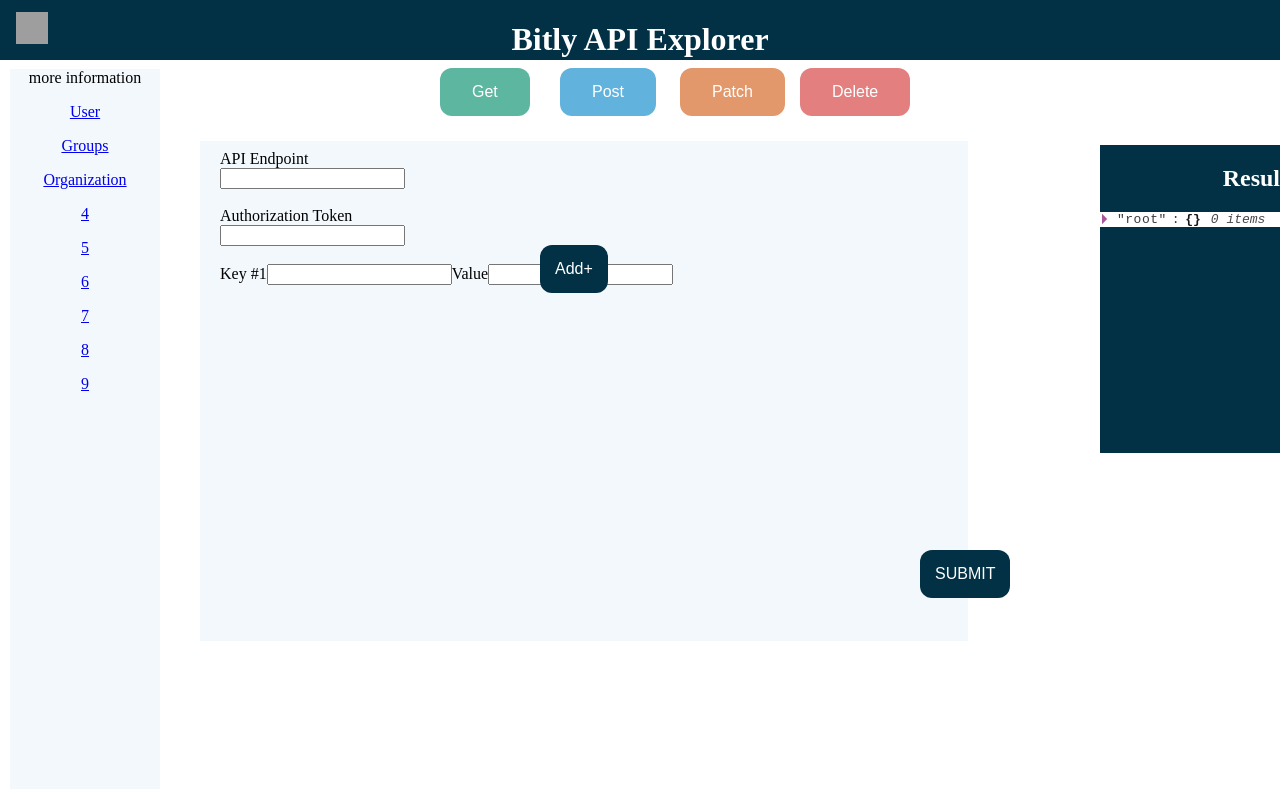
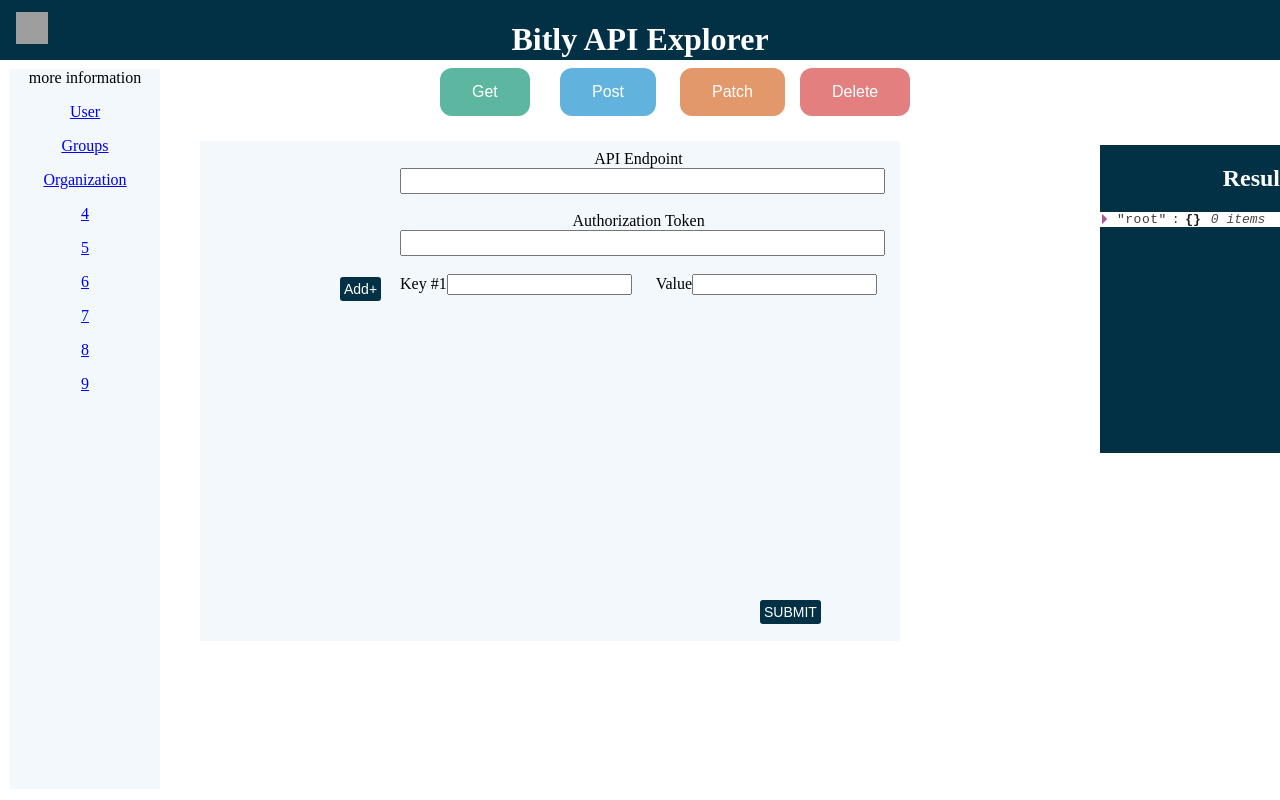
Before and after one commit to bitly/winterns2020, a React app: page / in a window 1280 px wide. Both pictures are taken after a click on the button "Get". Built offline with nearby package versions, Linux system fonts and the light colour scheme; grey boxes are pictures that could not be loaded; the HTML template or start-up script is replaced by a standard one.

Commit message:
changed format of the text boxes and fixed other things

```diff
--- a/src/Form.jsx
+++ b/src/Form.jsx
@@ -82,16 +82,19 @@
     let{authToken, apiEndpoint, params} = this.state
     return (
        <div className="inputForms">
+          <center>
                 <label>API Endpoint</label><br />
-                    <input
+                    <input className ="endpointBox"
                     type="text" name='apiEndpoint'onChange={this.handleChange}
                     /> <br /> <br />
             <label>Authorization Token</label><br />
-                <input
+                <input className ="authTokenBox"
                 type="text" name='authToken' onChange={this.handleChange}
             /> <br /> <br />
+
             <KVInputs handleChange={this.handleKeyValueChange} params={params}/>
-             <button className = 'add' onClick={this.handleSubmit}>Add+</button>
+             <button className = 'add' onClick={this.addKeyVal}>Add+</button>
+             </center>
              <div className="resultsBox">  {/* results box code begins  */}
                     <center><h2>Results</h2></center>
                     {/* <center>  */}
--- a/src/KVInputs.jsx
+++ b/src/KVInputs.jsx
@@ -7,16 +7,16 @@
             return (
                 <div key={idx}>
                     <label htmlFor={keyId}>{`Key #${idx + 1}`}</label>
-                    <input
+                    <input className="keybox"
                         type="text"
                         name={keyId}
                         data-id={idx}
                         id={keyId}
                         className="key"
                         onChange={(e) => props.handleChange(e, 'key', idx)}
-                    />
+                    />  &nbsp; &nbsp; &nbsp;
                     <label htmlFor={ValueId}>Value</label>
-                    <input
+                    <input className="Valuebox"
                         type="text"
                         name={ValueId}
                         data-id={idx}
--- a/src/index.css
+++ b/src/index.css
@@ -113,9 +113,10 @@
 
 /* CENTER CARD WITH INTRO */
 .centerCard{
-position: absolute;
+position: fixed;
 width: 60%;
-max-width: 60%;
+max-width: 700px;
+min-width: 700px;
 height: 500px;
 left: 200px;
 top: 141px;
@@ -126,9 +127,9 @@
 position: absolute;
 /* left: 173px;
 top: 158px; */
-left: 60px;
+left: 40px;
 top: 159px;
-font-family: Roboto;
+font-family: ProximaNova;
 font-style: normal;
 font-weight: normal;
 font-size: 16px;
@@ -148,6 +149,7 @@
 left: 1100px;
 top: 145px;
 
+
 background: #023044;
 }
 .resultsBox, h2{
@@ -159,24 +161,42 @@
 /* code for input forms where you can input stuff */
 .inputForms{
 position: absolute;
-left: 220px;
+left: 400px;
 top: 150px;
-}/* code ends */
+}
+.endpointBox{
+    width:100%;
+    height: 20px;
+}
+
+.authTokenBox{
+    width: 100%;
+    height: 20px;
+}
+
+.keybox{
+    width: 100%;
+    height: 20px;
+}
+.Valuebox{
+    width: 500px;
+    height: 20px;
+}
+/* code ends */
 
 /* add button code begins */
  .add{
   background-color: #023044;
   border: none;
   color: white;
-  padding: 15px 15px;
+  padding: 4px 4px;
   text-align: center;
   text-decoration: none;
   display: inline-block;
-  font-size: 16px;
-  border-radius: 12px;
-  /* left: 142px; */
-  left: 320px;
-  top: 95px;
+  font-size: 14px;
+  border-radius: 3px;
+  left: -60px;
+  top: 127px;
   position: absolute;
   outline: none;
   cursor: pointer;
@@ -188,17 +208,16 @@
   background-color: #023044;
   border: none;
   color: white;
-  padding: 15px 15px;
+  padding: 4px 4px;
   text-align: center;
   text-decoration: none;
   display: inline-block;
-  font-size: 16px;
-  border-radius: 12px;
-  /* left: 142px; */
-  left: 700px;
-  top: 400px;
-  position: absolute;
+  font-size: 14px;
+  border-radius: 3px;
+  left: 760px;
+  top: 600px;
   outline: none;
   cursor: pointer;
+  position: fixed;
 }
  /* submit button code ends */
--- a/templates/app.html
+++ b/templates/app.html
@@ -2,7 +2,15 @@
 <html>
   <head>
       <title>Winterns API Explorer</title>
-
+        <style>
+            @font-face {
+                font-family: ProximaNova;
+                src: url('ProximaNovaReg.ttf');
+            }
+            body {
+                font-family: ProximaNova;
+            }
+        </style>
   </head>
   <body>
     <div id="app"></div>
```
Also changed, not shown: templates/ProximaNovaReg.ttf (added).
